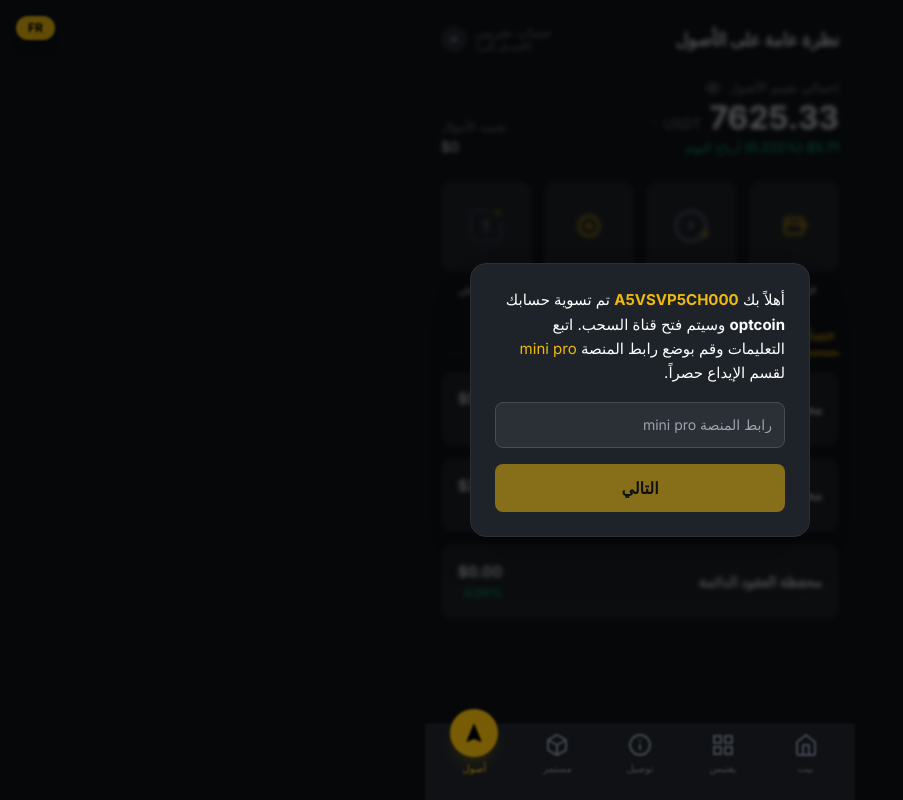
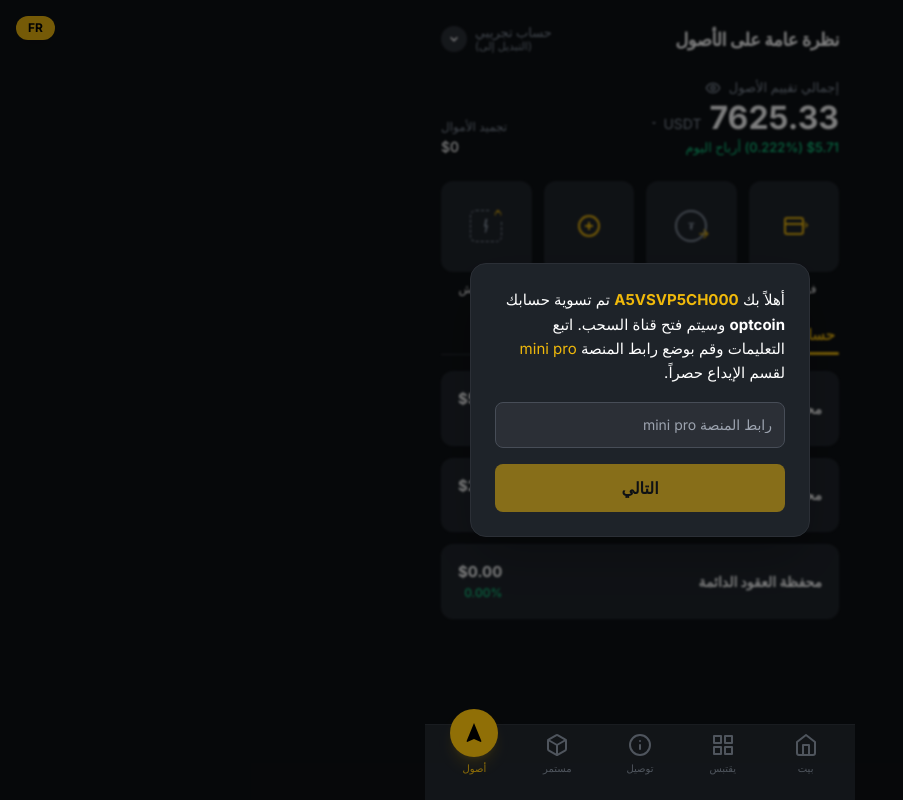
Before and after one commit to azaam-10/optcoin66.com, a React (Vite) app: page / in a window 1280 px wide. Shown: the whole page, without its empty margins (0-903 px from the left). Built offline with nearby package versions, Linux system fonts and the light colour scheme.

Commit message:
feat: Adjust modal and background blur/opacity
Enhance visual clarity by reducing blur and increasing opacity for the main application background when a modal is open. Remove blur from the modal's backdrop, relying solely on the main app's background for this effect.

```diff
--- a/App.tsx
+++ b/App.tsx
@@ -33,8 +33,8 @@
         {lang === Language.AR ? 'FR' : 'AR'}
       </button>
 
-      {/* تخفيف الضبابية من blur-[6px] إلى blur-[2px] وزيادة الوضوح من opacity-30 إلى opacity-60 */}
-      <div className={`flex-1 overflow-y-auto pb-24 px-4 pt-6 space-y-6 transition-all duration-300 ${isModalOpen ? 'opacity-60 blur-[2px] pointer-events-none' : 'opacity-100 blur-0'}`}>
+      {/* تم تخفيف الضبابية إلى blur-[1px] وزيادة الوضوح إلى opacity-80 */}
+      <div className={`flex-1 overflow-y-auto pb-24 px-4 pt-6 space-y-6 transition-all duration-300 ${isModalOpen ? 'opacity-80 blur-[1px] pointer-events-none' : 'opacity-100 blur-0'}`}>
         <Header t={t} />
         <BalanceSection t={t} />
         <ActionButtons t={t} />
--- a/components/MultiStepModal.tsx
+++ b/components/MultiStepModal.tsx
@@ -97,8 +97,8 @@
 
   return (
     <div className="fixed inset-0 z-[200] flex items-center justify-center p-6">
-      {/* خلفية معتمة خفيفة بدون إمكانية إغلاق */}
-      <div className="absolute inset-0 bg-black/50 backdrop-blur-[1px]"></div>
+      {/* خلفية معتمة خفيفة مع إزالة الضبابية تماماً من هنا والاعتماد على خلفية التطبيق */}
+      <div className="absolute inset-0 bg-black/40"></div>
 
       {/* نافذة الحوار */}
       <div className="relative w-full max-w-[340px] bg-[#1e2329] border border-[#2b2f36] rounded-2xl p-6 shadow-2xl text-white">
```
